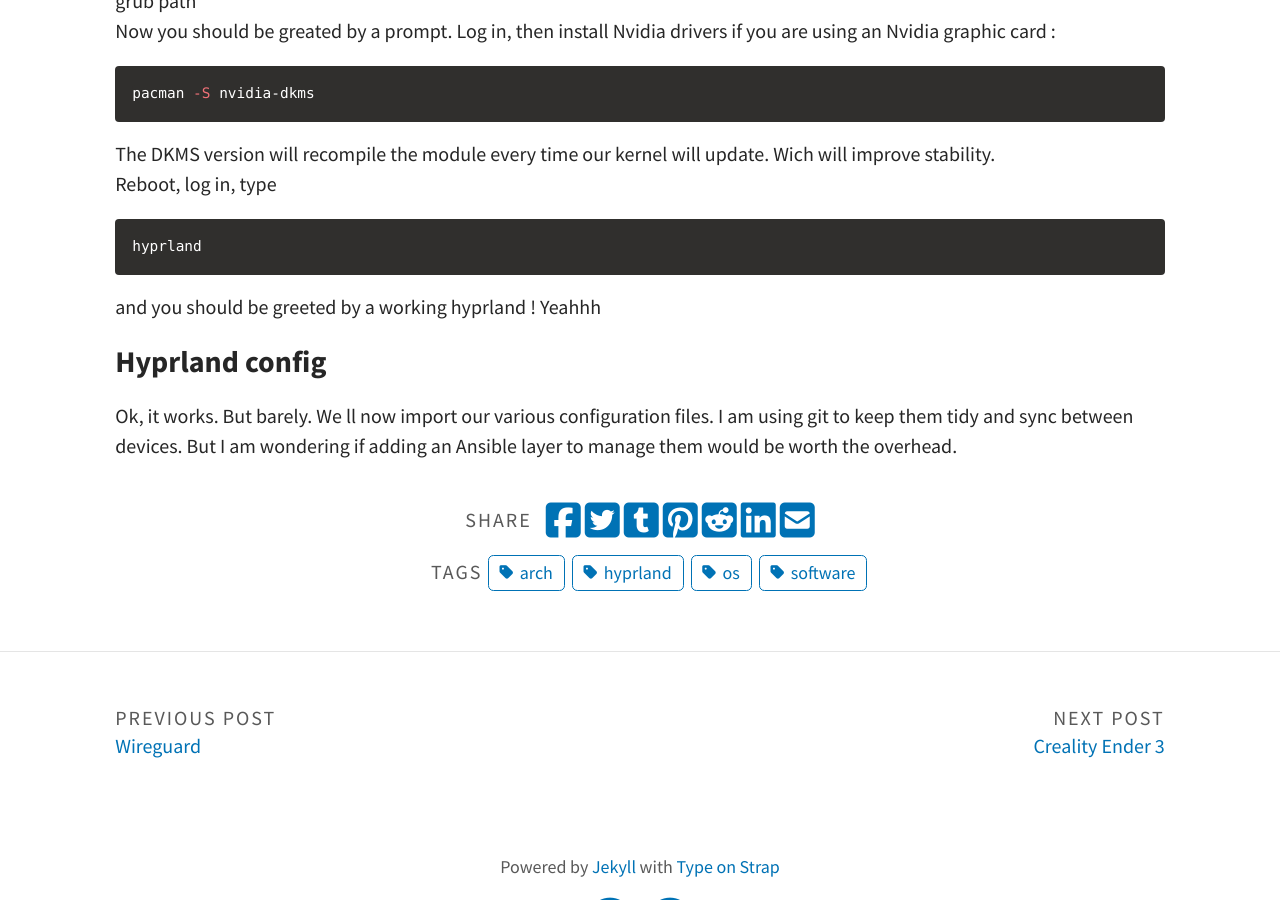
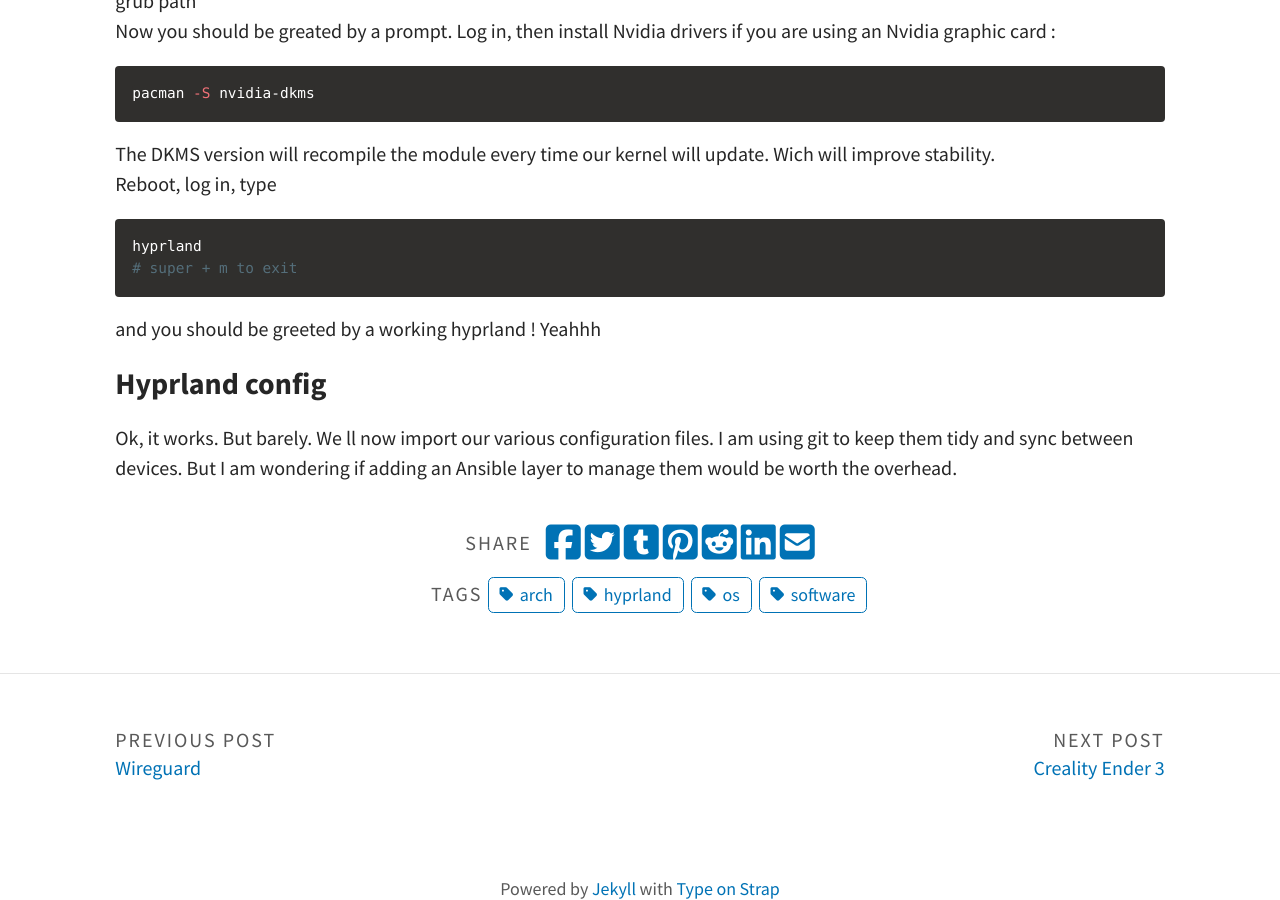
Before and after one commit to cristalcorp/cristalcorp.github.io, a Jekyll site: the page built from _posts/2024-12-14-Arch.md, in a window 1280 px wide and 900 px high, scrolled down 3368 px. Built offline with Jekyll 4.4.1, drawn with Linux system fonts in a browser that asks for light colours; a script that is not in the unit is left out.

Commit message:
arch - arch config

````diff
--- a/_posts/2024-12-14-Arch.md
+++ b/_posts/2024-12-14-Arch.md
@@ -79,6 +79,7 @@ The DKMS version will recompile the module every time our kernel will update. Wi
 Reboot, log in, type
 ```bash
 hyprland
+# super + m to exit
 ```
 and you should be greeted by a working hyprland ! Yeahhh
 ### Hyprland config
````
